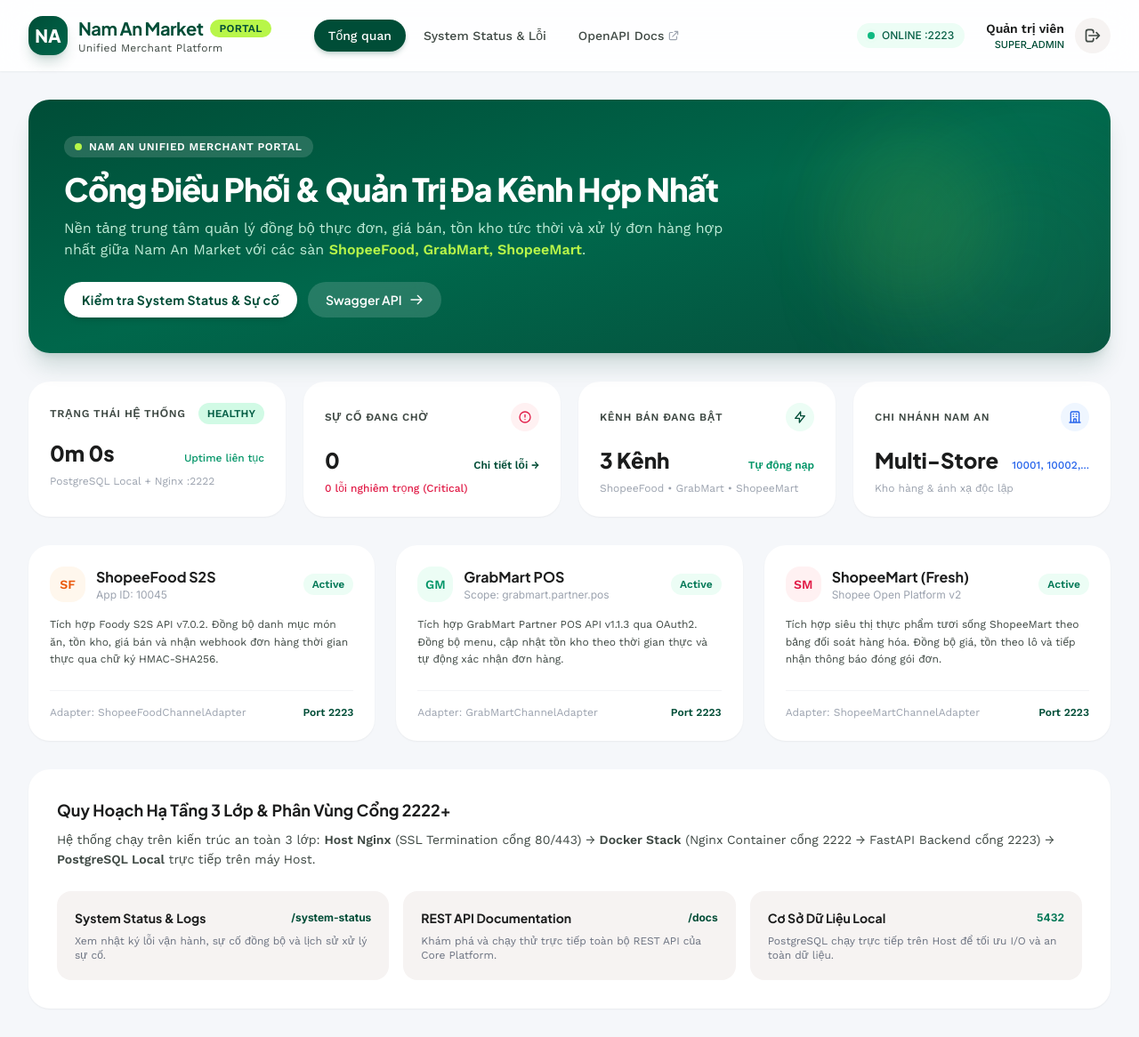
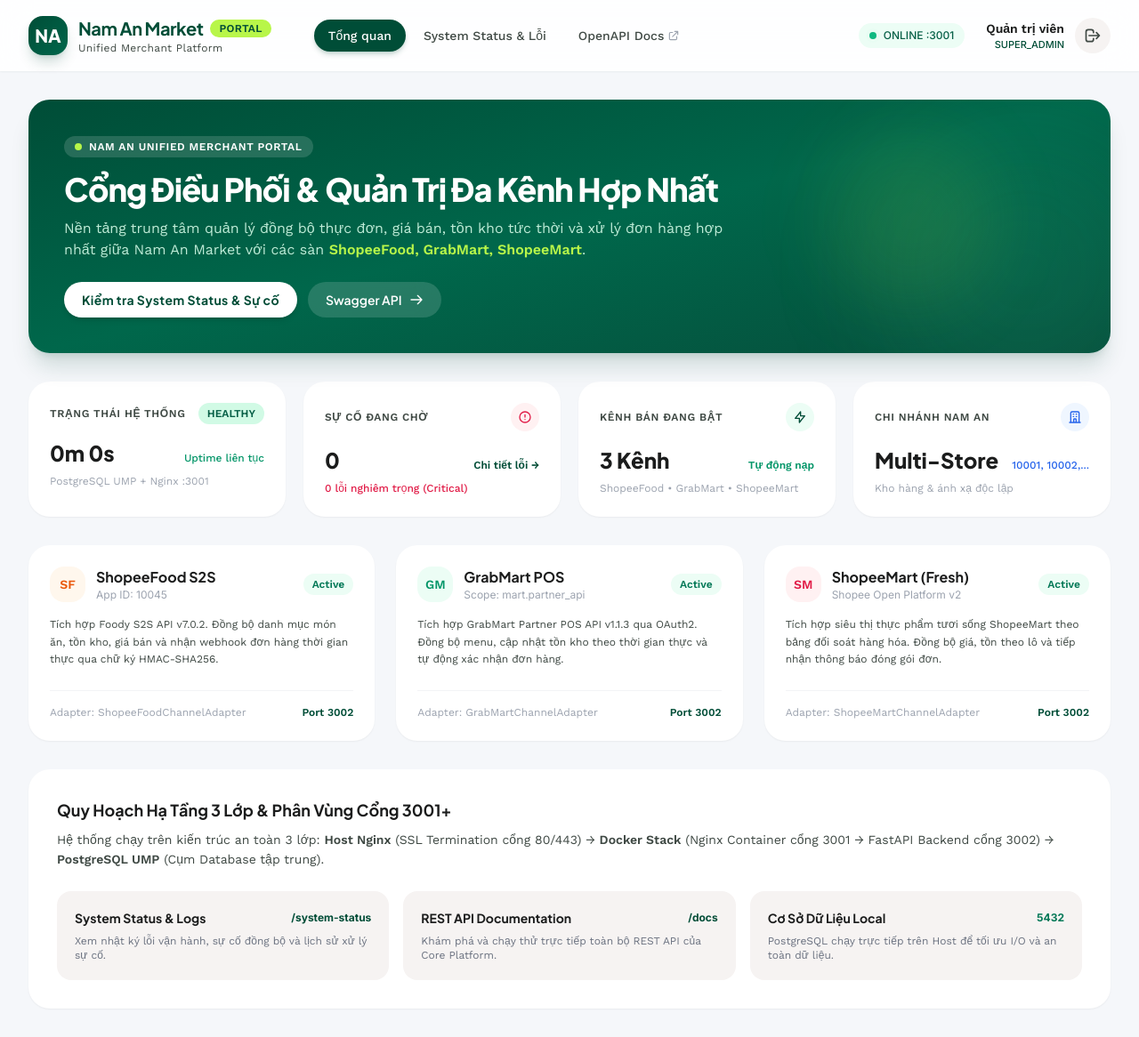
Before and after one commit to maithedong92/naman_merchant_portal, a FastAPI app: page /admin in a window 1280 px wide. Shown: the whole page at 89% size. Run offline with FastAPI, Linux system fonts and the light colour scheme; data that the repository does not hold is empty; some libraries are stand-ins or nearby versions.

Commit message:
fix(ui): update all port numbers to 3001/3002 across templates

```diff
--- a/app/templates/admin_dashboard.html
+++ b/app/templates/admin_dashboard.html
@@ -65,7 +65,7 @@
                 <div id="kpi-uptime" class="text-2xl font-display font-extrabold text-charcoal">--</div>
                 <span class="text-xs text-emerald-600 font-medium">Uptime liên tục</span>
             </div>
-            <p class="mt-2 text-xs text-gray-400">PostgreSQL Local + Nginx :2222</p>
+            <p class="mt-2 text-xs text-gray-400">PostgreSQL UMP + Nginx :3001</p>
         </div>
 
         <!-- Metric 2: Open Operational Incidents -->
@@ -138,7 +138,7 @@
             </div>
             <div class="mt-6 pt-4 border-t border-gray-100 flex items-center justify-between text-xs">
                 <span class="text-gray-400">Adapter: ShopeeFoodChannelAdapter</span>
-                <span class="text-primary font-bold">Port 2223</span>
+                <span class="text-primary font-bold">Port 3002</span>
             </div>
         </div>
 
@@ -152,7 +152,7 @@
                         </div>
                         <div>
                             <h3 class="font-display font-bold text-charcoal text-base">GrabMart POS</h3>
-                            <p class="text-xs text-gray-400 font-mono">Scope: grabmart.partner.pos</p>
+                            <p class="text-xs text-gray-400 font-mono">Scope: mart.partner_api</p>
                         </div>
                     </div>
                     <span class="px-2.5 py-1 rounded-full bg-emerald-50 text-emerald-700 text-xs font-semibold">Active</span>
@@ -163,7 +163,7 @@
             </div>
             <div class="mt-6 pt-4 border-t border-gray-100 flex items-center justify-between text-xs">
                 <span class="text-gray-400">Adapter: GrabMartChannelAdapter</span>
-                <span class="text-primary font-bold">Port 2223</span>
+                <span class="text-primary font-bold">Port 3002</span>
             </div>
         </div>
 
@@ -188,16 +188,16 @@
             </div>
             <div class="mt-6 pt-4 border-t border-gray-100 flex items-center justify-between text-xs">
                 <span class="text-gray-400">Adapter: ShopeeMartChannelAdapter</span>
-                <span class="text-primary font-bold">Port 2223</span>
+                <span class="text-primary font-bold">Port 3002</span>
             </div>
         </div>
     </div>
 
     <!-- Quick Action / Core Architecture Notice -->
     <div class="bg-white rounded-3xl p-8 shadow-sm">
-        <h3 class="text-lg font-display font-bold text-charcoal mb-2">Quy Hoạch Hạ Tầng 3 Lớp & Phân Vùng Cổng 2222+</h3>
+        <h3 class="text-lg font-display font-bold text-charcoal mb-2">Quy Hoạch Hạ Tầng 3 Lớp & Phân Vùng Cổng 3001+</h3>
         <p class="text-sm text-charcoal-muted mb-6 leading-relaxed">
-            Hệ thống chạy trên kiến trúc an toàn 3 lớp: <strong>Host Nginx</strong> (SSL Termination cổng 80/443) &rarr; <strong>Docker Stack</strong> (Nginx Container cổng 2222 &rarr; FastAPI Backend cổng 2223) &rarr; <strong>PostgreSQL Local</strong> trực tiếp trên máy Host.
+            Hệ thống chạy trên kiến trúc an toàn 3 lớp: <strong>Host Nginx</strong> (SSL Termination cổng 80/443) &rarr; <strong>Docker Stack</strong> (Nginx Container cổng 3001 &rarr; FastAPI Backend cổng 3002) &rarr; <strong>PostgreSQL UMP</strong> (Cụm Database tập trung).
         </p>
 
         <div class="grid grid-cols-1 md:grid-cols-3 gap-4">
--- a/app/templates/base.html
+++ b/app/templates/base.html
@@ -124,7 +124,7 @@
                             <span class="animate-ping absolute inline-flex h-full w-full rounded-full bg-emerald-400 opacity-75"></span>
                             <span class="relative inline-flex rounded-full h-2 w-2 bg-emerald-500"></span>
                         </span>
-                        <span id="system-status-text" class="font-mono">ONLINE :2223</span>
+                        <span id="system-status-text" class="font-mono">ONLINE :3001</span>
                     </div>
 
                     <!-- User Account / Log Out -->
--- a/app/templates/login.html
+++ b/app/templates/login.html
@@ -50,7 +50,7 @@
             <h2 class="text-3xl font-display font-extrabold text-charcoal tracking-tight">Nam An Market</h2>
             <p class="mt-1 text-sm text-gray-600">Cổng Quản Trị & Điều Phối Đa Kênh (NAM-UMP)</p>
             <div class="inline-block mt-3 px-3 py-1 bg-emerald-50 text-primary text-xs font-semibold rounded-full">
-                Bảo mật JWT • Cổng chuẩn 2223
+                Bảo mật JWT • Cổng chuẩn 3002
             </div>
         </div>
 
```
